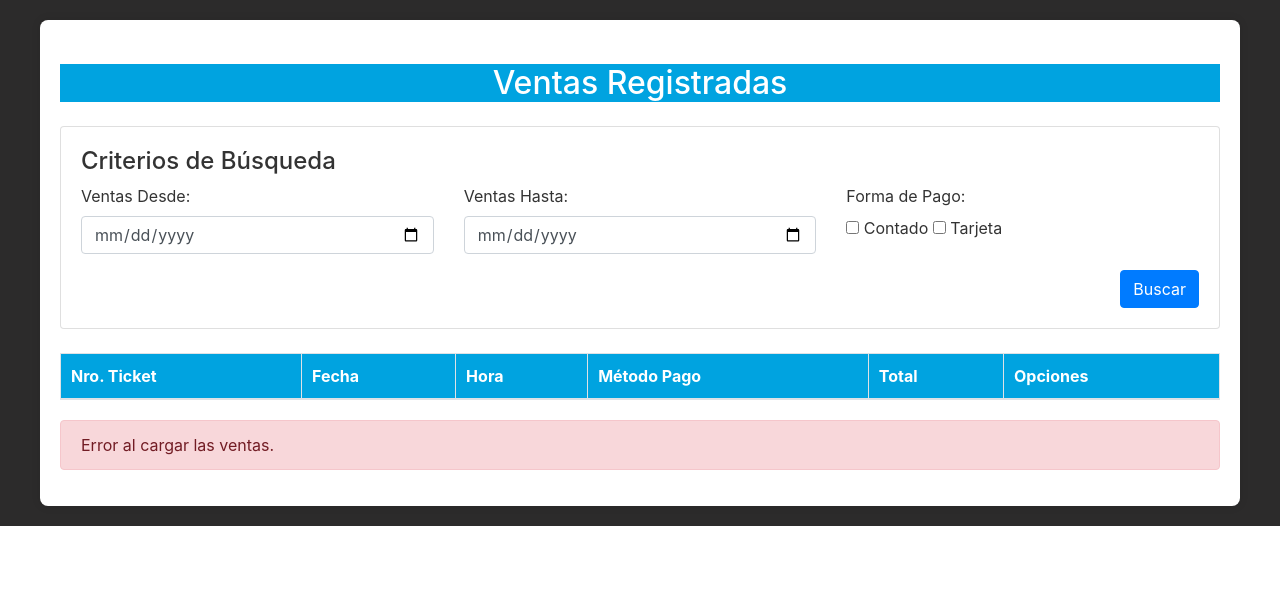
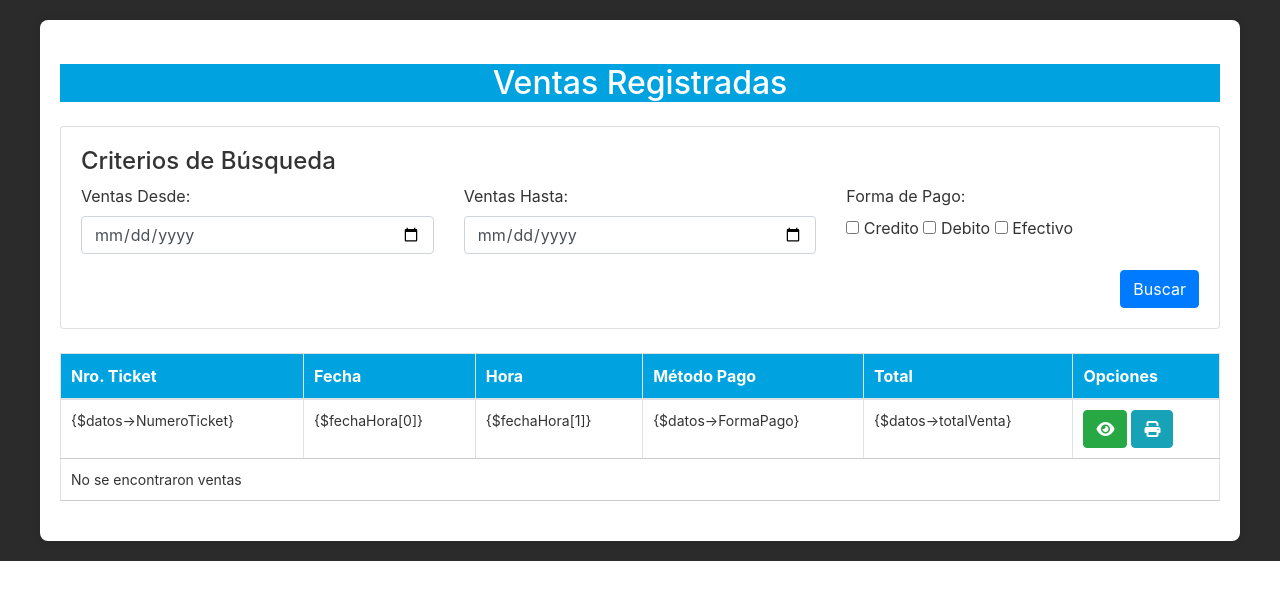
Before and after one commit to CrisCv15/CodeCrafters, a PHP site: page /php/Ventas/listaVentas.php in a window 1280 px wide. Shown: the top 600 px of the page. Run offline with PHP 8.4, Linux system fonts and the light colour scheme; lists and menus that the app fills with data are empty; some libraries are stand-ins or nearby versions.

Commit message:
Correccion en las ventas

```diff
--- a/php/Ventas/listaVentas.php
+++ b/php/Ventas/listaVentas.php
@@ -63,8 +63,9 @@
                     </div>
                     <div class="col-md-4">
                         <label>Forma de Pago:</label><br>
-                        <input type="checkbox" id="contado" name="formaPago" value="Contado"> Contado
-                        <input type="checkbox" id="tarjeta" name="formaPago" value="Tarjeta"> Tarjeta
+                        <input type="checkbox" id="crédito" name="formaPago" value="Crédito"> Credito
+                        <input type="checkbox" id="débito" name="formaPago" value="Débito"> Debito
+                        <input type="checkbox" id="efectivo" name="formaPago" value="Efectivo"> Efectivo
                     </div>
                 </div>
                 <div class="mt-3 text-right">
--- /dev/null
+++ b/php/Ventas/obtenerVentas.php
@@ -0,0 +1,72 @@
+<?php
+include "../conexion_be.php";
+
+// Variables para los filtros
+$ventasDesde = isset($_GET['ventasDesde']) ? $_GET['ventasDesde'] : null;
+$ventasHasta = isset($_GET['ventasHasta']) ? $_GET['ventasHasta'] : null;
+$metodoPago = isset($_GET['metodoPago']) ? $_GET['metodoPago'] : null;
+
+// Construir la consulta con JOIN y filtros
+$query = "
+    SELECT
+        ventas.NumeroTicket,
+        ventas.FechayHora,
+        ventas.FormaPago,
+        ventas.totalVenta
+    FROM ventas
+    JOIN ventasproductos ON ventas.NumeroTicket = ventasproductos.NumeroTicket
+    JOIN producto ON ventasproductos.CodigoBarras = producto.CodigoBarras
+    WHERE 1=1
+";
+
+// Aplicar filtros si existen
+if ($ventasDesde) {
+    $query .= " AND ventas.FechayHora >= '$ventasDesde'";
+}
+if ($ventasHasta) {
+    $query .= " AND ventas.FechayHora <= '$ventasHasta'";
+}
+if ($metodoPago) {
+    $query .= " AND ventas.FormaPago = '$metodoPago'";
+}
+
+$query .= " GROUP BY ventas.NumeroTicket ORDER BY ventas.FechayHora DESC";
+
+$sql = $conexion->query($query);
+
+if (!$sql) {
+    echo "Error en la consulta: " . $conexion->error;
+    exit();
+}
+
+$output = '';
+$hayVentas = false;
+
+// Procesar los resultados de la consulta
+while ($datos = $sql->fetch_object()) {
+    $hayVentas = true;
+    $fechaHora = explode(' ', $datos->FechayHora);  // Separar fecha y hora
+
+    $output .= "
+    <tr>
+        <td>{$datos->NumeroTicket}</td>
+        <td>{$fechaHora[0]}</td>
+        <td>{$fechaHora[1]}</td>
+        <td>{$datos->FormaPago}</td>
+        <td>{$datos->totalVenta}</td>
+
+        <td>
+            <button class='btn btn-success'><i class='fas fa-eye'></i></button>
+            <button class='btn btn-info'><i class='fas fa-print'></i></button>
+        </td>
+    </tr>";
+}
+
+if (!$hayVentas) {
+    $output = "<tr><td colspan='6'>No se encontraron ventas</td></tr>";
+}
+
+echo $output;
+
+$conexion->close();
+?>
```
